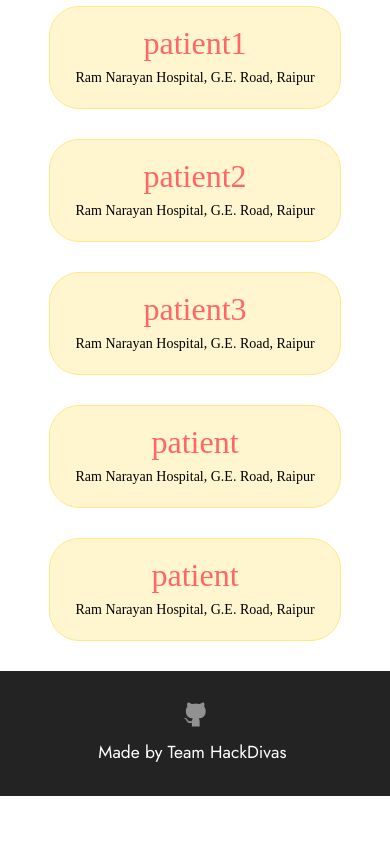
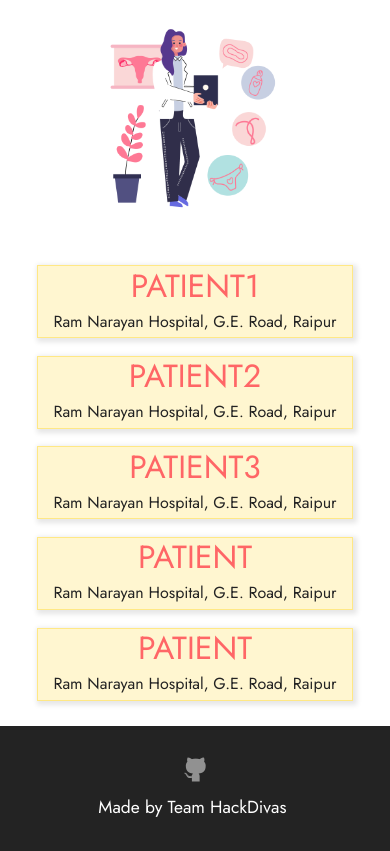
Before and after one commit to priyanshisharma/Feminine, a PHP site: page /patientList.php in a window 390 px wide. Shown: the part 78-929 px from the top of the page. Before the commit the page ends 874 px from the top, so only its background shows below. Run offline with PHP 8.4, Linux system fonts and the light colour scheme; data comes from the database, SQL or seed files in the repository.

Commit message:
Add Patient list styling

```diff
--- a/patientList.php
+++ b/patientList.php
@@ -11,7 +11,7 @@
 
 
     <title>Patient Dashboard</title>
-    <link rel="stylesheet" href="styles/patientDashboard.css">
+    <link rel="stylesheet" href="styles/patientList.css">
     <link rel="stylesheet" href="assets/web/assets/mobirise-icons2/mobirise2.css">
     <link rel="stylesheet" href="assets/tether/tether.min.css">
     <link rel="stylesheet" href="assets/bootstrap/css/bootstrap.min.css">
@@ -74,6 +74,11 @@
         </div>
     </nav>
    </section>
+   <div id="patient-list-wrapper">
+    <div id="patient-list-wrapper-img">
+        <img src="assets/images/doctorlist.png"/>
+    </div>
+    <div id="patient-list-lists">
     <table>
         <!-- <thead>
             <tr>Patient Name</tr>
@@ -93,9 +98,9 @@
                     $id = $row['userid'];
                     $hospital ="Ram Narayan Hospital, G.E. Road, Raipur";
                     echo "
-                    <center><div class='prescription' style='width:75%'>
+                    <center><div class='patient-list-item'>
                              <center><div>
-                             <a href='./doctorDashboard.php?id=".$row['userid']."'><h2 style='color:#ff6666'>$name</h2></a>
+                             <a href='./doctorDashboard.php?id=".$row['userid']."'><h2 style='text-transform:uppercase; color:#ff6666'>$name</h2></a>
                             </div>
                             </center>
                             <center><div>$hospital</div></center>
@@ -110,6 +115,9 @@
                 echo "nahi aaya";
             }
         ?>
+        </table>
+        </div>
+    </div>
 <section class="footer3 cid-s48P1Icc8J" once="footers" id="footer3-i"><div class="container">
         <div class="media-container-row align-center mbr-white">
 
--- /dev/null
+++ b/styles/patientList.css
@@ -0,0 +1,54 @@
+#patient-list-wrapper{
+    display:flex;
+    flex-wrap:wrap;
+    margin-top:3%;
+    justify-content:space-between;
+    min-height:80vh;
+    font-family:'Jost', sans-serif;
+}
+#patient-list-wrapper-img{
+    width:30%;
+    height:auto;
+    margin:auto;
+    margin:auto 0px;
+}
+#patient-list-wrapper-img img{
+    width:100%;
+    height:auto;
+}
+#patient-list-lists{
+    width:70%;
+}
+.patient-list-item{
+    background: #ffdc4340;
+    width:90%;
+    margin:2% 5%;
+    border: 1px solid #ffe885;
+    box-shadow:2px 2px 5px 2px rgba(0,0,0,0.1);
+    padding:1%;
+}
+
+@media(max-width:800px){
+    #patient-list-wrapper{
+        display:block;
+        margin-top:10%;
+    }
+    #patient-list-wrapper-img{
+        width:100%;
+        height:auto;
+        margin:auto;
+        margin:auto 0px;
+    }
+    #patient-list-wrapper-img img{
+        width:50%;
+        height:auto;
+        margin:0px 25%;
+    }
+    #patient-list-lists{
+        width:90%;
+        margin:2% 5%;
+    }
+    .patient-list-item{
+        margin: 5%;
+    }
+}
```
Also changed, not shown: assets/images/doctorlist.png (added), 2 other files.
